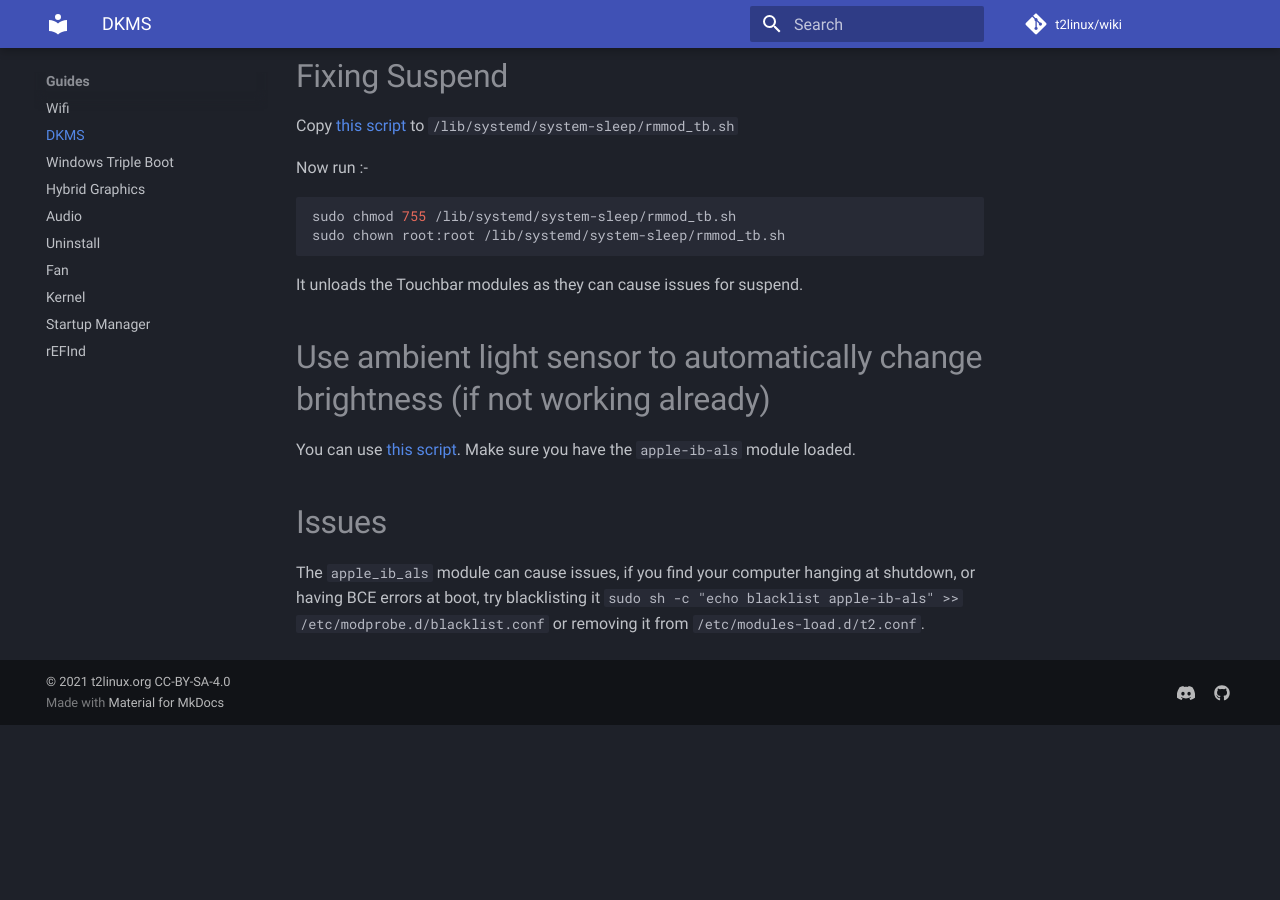
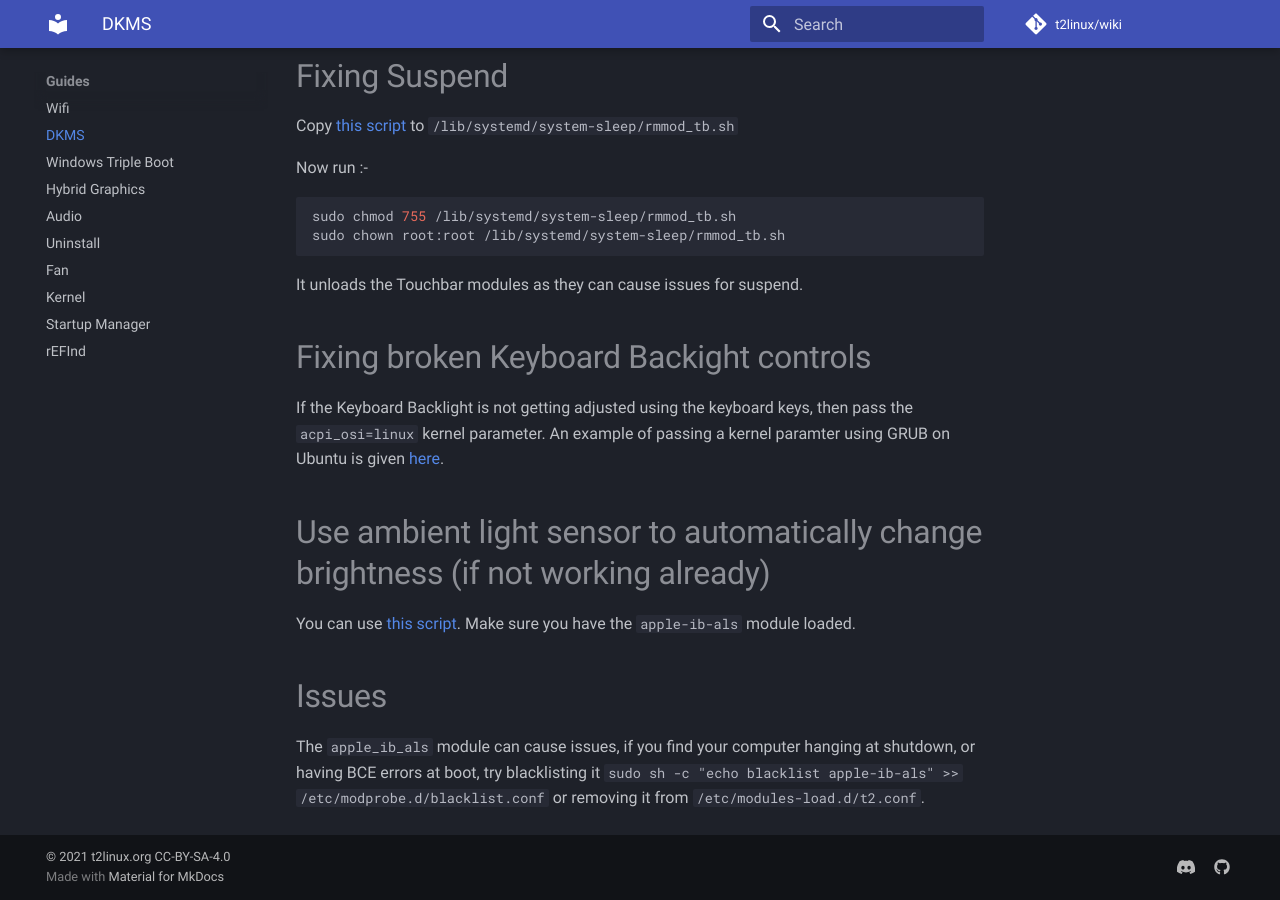
Before and after one commit to t2linux/wiki, an MkDocs documentation site: the page built from docs/guides/dkms.md, in a window 1280 px wide and 900 px high, scrolled down 2652 px. Built offline with MkDocs 1.6.1 and Material for MkDocs 9.7.7, drawn with Linux system fonts in a browser that asks for light colours; comment, search, counter and statistics services are not loaded; before the commit the page ends 3377 px from its top, so only the background shows below that.

Commit message:
Add fix for Broken Keyboard backlight controls

```diff
--- a/docs/guides/dkms.md
+++ b/docs/guides/dkms.md
@@ -96,6 +96,10 @@ sudo chown root:root /lib/systemd/system-sleep/rmmod_tb.sh
 
 It unloads the Touchbar modules as they can cause issues for suspend.
 
+# Fixing broken Keyboard Backight controls
+
+If the Keyboard Backlight is not getting adjusted using the keyboard keys, then pass the `acpi_osi=linux` kernel parameter. An example of passing a kernel paramter using GRUB on Ubuntu is given [here](https://wiki.ubuntu.com/Kernel/KernelBootParameters).
+
 # Use ambient light sensor to automatically change brightness (if not working already)
 
 You can use [this script](https://gist.github.com/jbredall/52179d1fc2c91917d2fde118d2cb04aa). Make sure you have the `apple-ib-als` module loaded.
```
